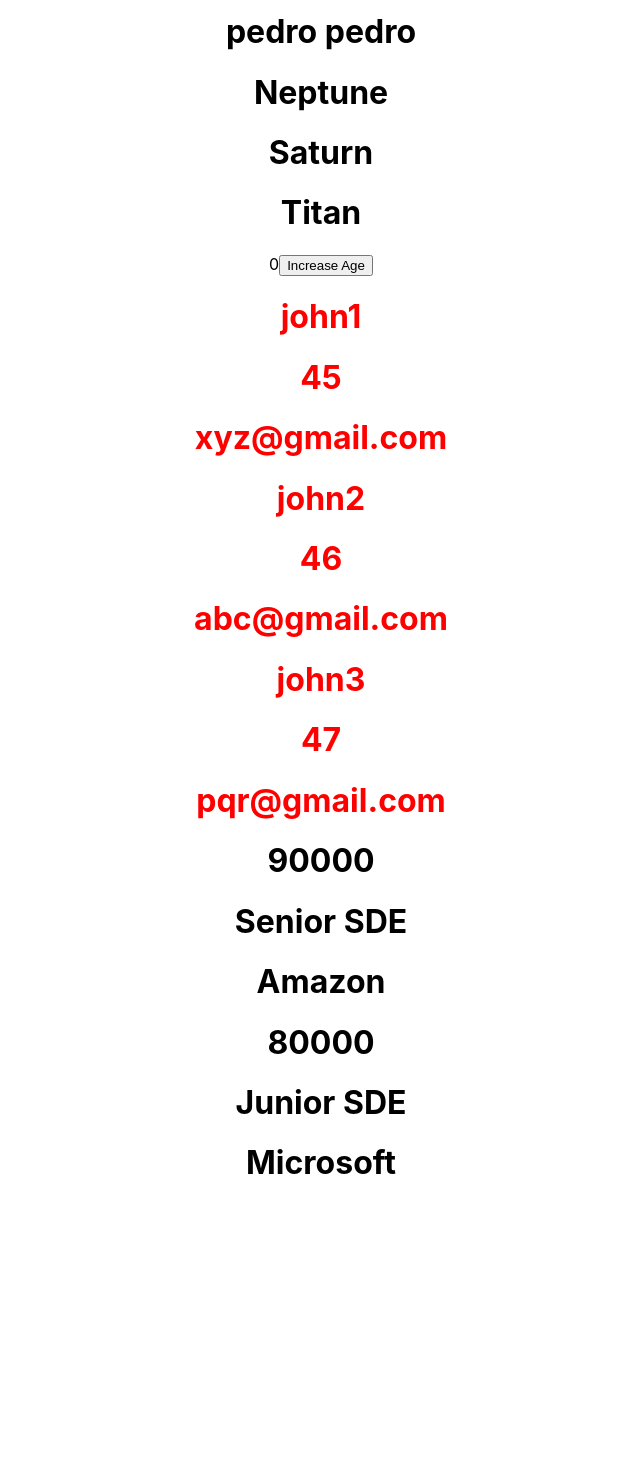
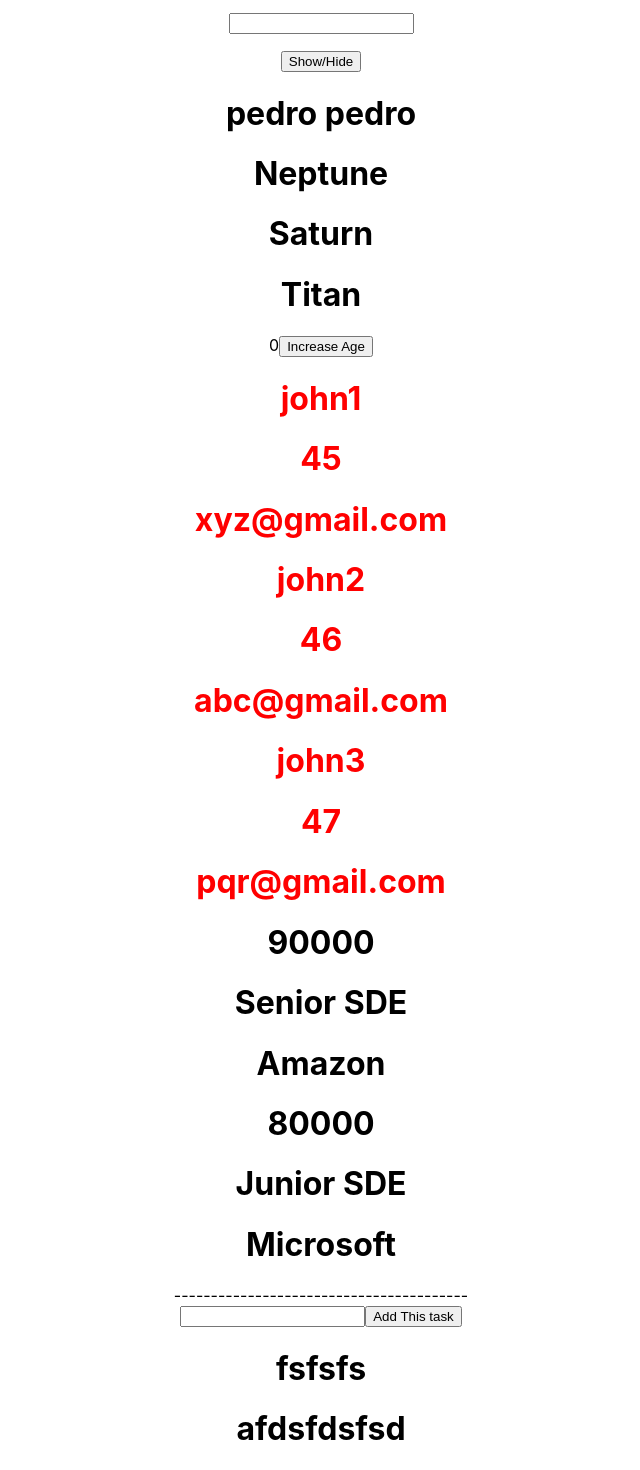
Before and after one commit to zerry101/react, a React (Create React App) app: page / in a window 1280 px wide. Shown: the part 392-1862 px from the top of the page, without its empty margins (319-959 px from the left). Before the commit the page ends 1596 px from the top, so only its background shows below. Built offline with nearby package versions, Linux system fonts and the light colour scheme.

Commit message:
added props concept

```diff
--- a/src/App.js
+++ b/src/App.js
@@ -2,6 +2,8 @@ import styles from './App.module.css';
 import { User } from './User';
 import { PlanetsComponent } from './Planets';
 import { StatesButton } from './StatesButton';
+import { StatesInput } from './StatesInnput';
+import { Todo } from './Todo';
 
 function App() {
   const name = "john";
@@ -27,6 +29,11 @@ function App() {
         return <User name={data.name} age={data.age} />
       })}
 
+
+      <div>
+        <StatesInput/>
+      </div>
+
       <div>
         <GetNameComponent />
       </div>
@@ -34,7 +41,7 @@ function App() {
         <PlanetsComponent />
       </div>
       <div>
-        <StatesButton/>
+        <StatesButton />
       </div>
       <div>
       </div>
@@ -43,6 +50,8 @@ function App() {
       <SubApp firstname="john3" personage={47} email="pqr@gmail.com" />
       <Job salary={90000} position="Senior SDE" company="Amazon"></Job>
       <Job salary={80000} position="Junior SDE" company="Microsoft"></Job>
+      <hl>----------------------------------------</hl>
+       <Todo/>
     </div>
   );
 }
--- /dev/null
+++ b/src/StatesInnput.js
@@ -0,0 +1,28 @@
+import React, { useState, useEffect } from 'react';
+
+export function StatesInput() {
+
+    const [Inputvalue, SetInputValue] = useState("");
+
+    const [showText, SetShowText] = useState(true);
+
+    const handleShowText = () => {
+        SetShowText(!showText);
+    }
+
+    const handleInputValue = (event) => {
+        SetInputValue(event.target.value);
+    }
+
+    return (
+        <div>
+            <p>
+                <input type="text" onChange={handleInputValue} value={Inputvalue} />
+            </p>
+            <button onClick={handleShowText}>
+                Show/Hide
+            </button>
+            {showText && <p>{Inputvalue}</p>}
+        </div>
+    )
+}
--- /dev/null
+++ b/src/Todo.js
@@ -0,0 +1,30 @@
+import React, { useState, useEffect } from 'react';
+
+export function Todo() {
+
+
+    const [newTask, setNewTask] = useState("");
+    const [todoList, setTodoList] = useState(["fsfsfs","afdsfdsfsd"]);
+
+    const handleNewTask = (event) => {
+        setNewTask(event.target.value)
+    }
+
+    const pushValueToList=()=>{
+
+        const newTodoList=[ ...todoList, newTask];
+        setTodoList([...todoList,newTask]);
+    }
+    return (
+        <div>
+            <input onChange={handleNewTask} />
+            <button onClick={pushValueToList}>Add This task</button>
+
+            {todoList.map((ele, index) => {
+                return <h1>{ele}</h1>;
+            })}
+        </div>
+    );
+
+
+}
```
